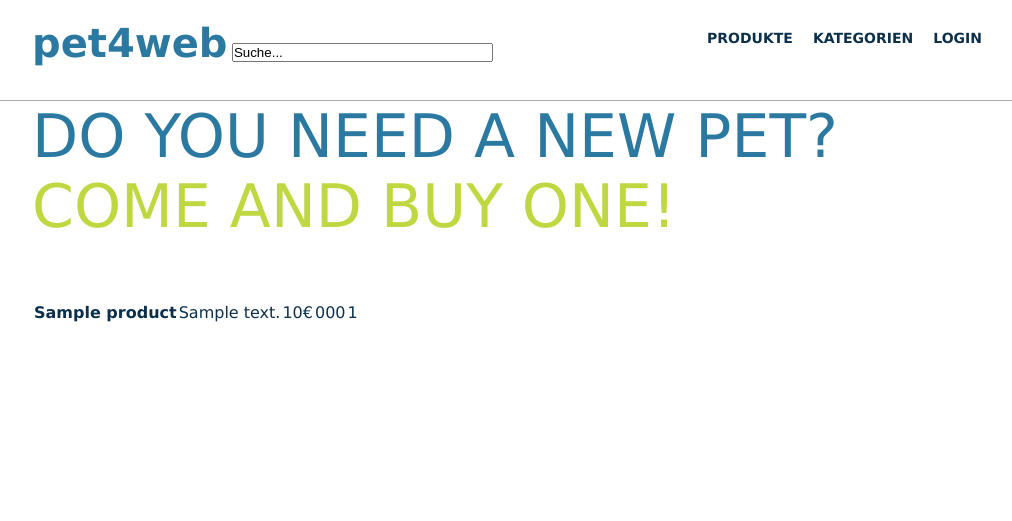
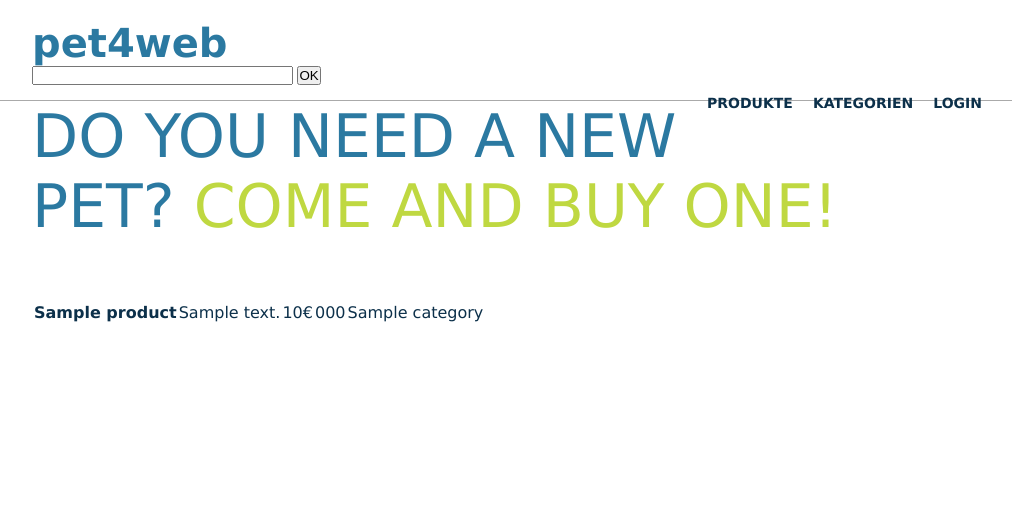
Before and after one commit to andihi/webDev-Pet4Web, a PHP site: page /index.php?section=produkt in a window 1280 px wide. Shown: the top 521 px of the page, without its empty margins (128-1140 px from the left). Run offline with PHP 8.4, Linux system fonts and the light colour scheme; tables that the repository leaves empty or names only in its code hold one stand-in row (values such as "Sample post").

Commit message:
added search of products

```diff
--- a/produkt.php
+++ b/produkt.php
@@ -1,11 +1,28 @@
 <?php
     require_once 'util.php';
+
     $connection = createDbConnection();
 
+	// if GET passed an ID: only 1 product is shown
+	// if GET passed an Category-ID: only the products of the category are shown
+	// else all products are shown
+
 	if (!isset($_GET['ID']))	{
-		$sqlQuery =sprintf("SELECT ID, name, description, picture, price, productcode, category_ID FROM product");
+		if (!isset($_GET['catid']))	{
+			if(!isset($_GET['search']))	{
+				$sqlQuery ="SELECT product.ID, product.name, product.description, product.picture, product.price, product.productcode, category.name as cat_name FROM product ".
+									"inner join category on product.category_id = category.id";
+			} else	{
+				$sqlQuery = "SELECT product.ID, product.name, product.description, product.picture, product.price, product.productcode, category.name as cat_name FROM product ".
+								"inner join category on product.category_id = category.id where UPPER(product.name) like UPPER('%".$_GET['search']."%')";
+			}
+		} else	{
+			$sqlQuery = "SELECT product.ID, product.name, product.description, product.picture, product.price, product.productcode, category.name as cat_name FROM product ".
+								"inner join category on product.category_id = category.id where category_ID = ".$_GET['catid'];
+		}
 	} else	{
-		$sqlQuery =sprintf("SELECT ID, name, description, picture, price, productcode, category_ID FROM product where ID = ".$_GET['ID']);
+		$sqlQuery = "SELECT product.ID, product.name, product.description, product.picture, product.price, product.productcode, product.category_ID ".
+							"FROM product where product.ID = ".$_GET['ID'];
 	}
 
     $result = mysql_query($sqlQuery, $connection);
@@ -26,17 +43,18 @@
 			echo '<td>'.$row['description'].'</td>';
 			echo '<td>'.$row['price'].'&euro;</td>';
 			echo '<td>'.$row['productcode'].'</td>';
-			echo '<td>'.$row['category_ID'].'</td>';
+			echo '<td>'.$row['cat_name'].'</td>';
+			echo '</tr>';
 		}
 	} else {
 
 		while($row = mysql_fetch_array($result))	{
 
-			echo $row['ID']."</br>";
-			echo $row['name']."</br>";
-			echo $row['description']."</br>";
-			echo $row['price']."</br>";
-			echo $row['productcode']."</br>";
+			echo $row['ID'].'</br>';
+			echo $row['name'].'</br>';
+			echo $row['description'].'</br>';
+			echo $row['price'].'</br>';
+			echo $row['productcode'].'</br>';
 
 		}
 	}
--- a/suche.php
+++ b/suche.php
@@ -1,4 +1,6 @@
 <!-- die Datei suche.php -->
-<form id="suchform">
-<input type="text" size="30" value="Suche..."/>
+<form id="index.php?section=produkt">
+<input type="hidden" name="section" value="produkt" />
+<input type="text" size="30" name="search" value="<?php if (isset($_GET['search'])) { echo $_GET['search']; } ?>" />
+<input type="submit" value="OK" />
 </form>
```
